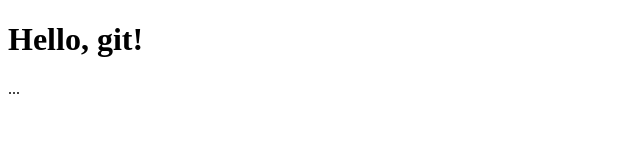
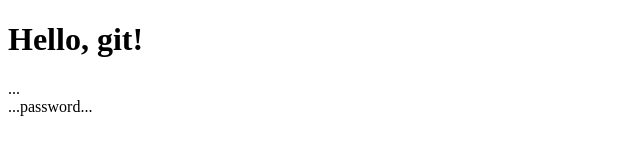
Before and after one commit to gleamatdawn/github, a plain HTML site: page index.html in a window 1280 px wide. Shown: the full height of the page, 0-640 px from the left. Drawn offline with Linux system fonts and the light colour scheme.

Commit message:
to add 'div' again

```diff
--- a/index.html
+++ b/index.html
@@ -8,5 +8,6 @@
 <body>
     <h1>Hello, git!</h1>
     <div>...</div>
+    <div>...password...</div>
 </body>
 </html>
```
